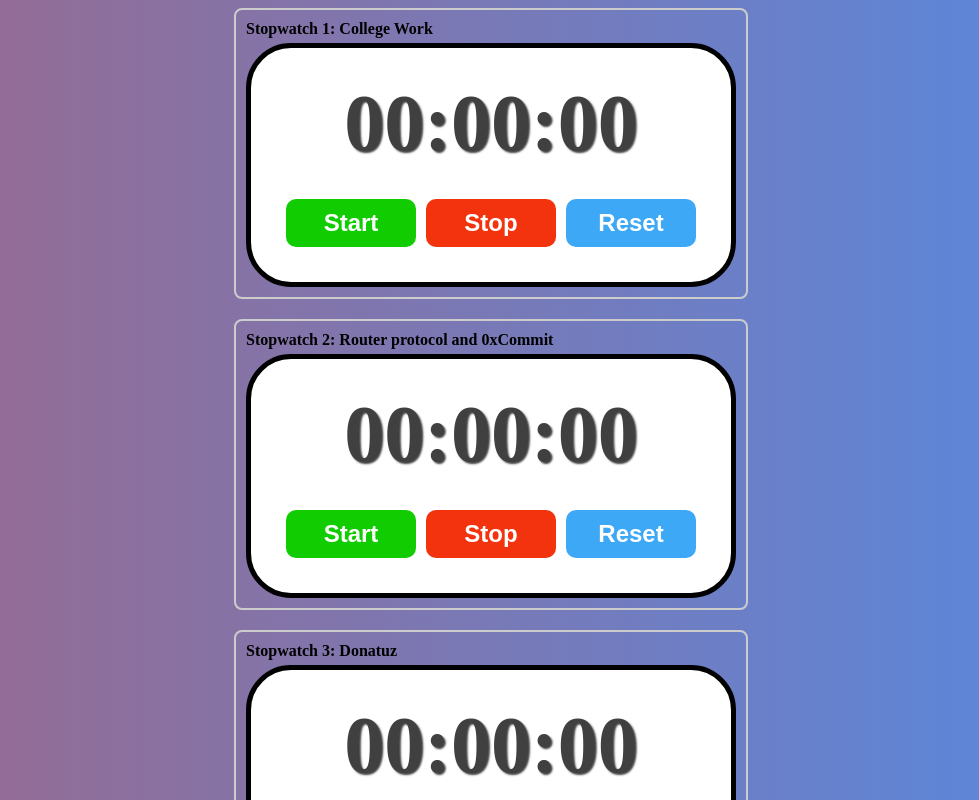
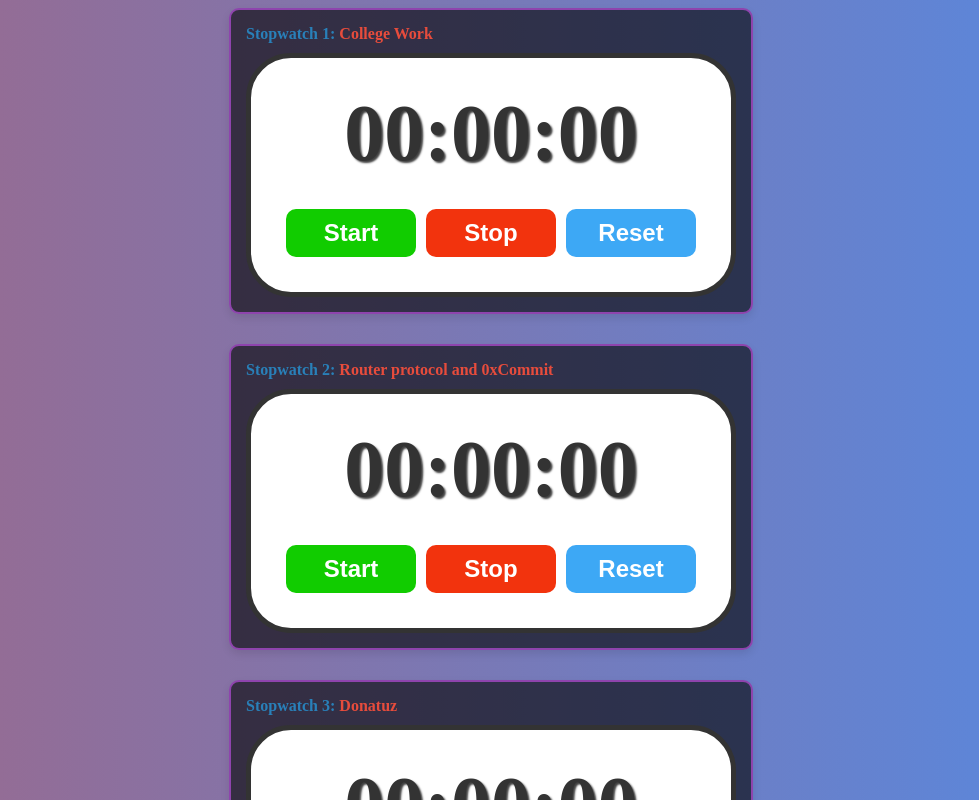
Before and after one commit to nayanatara07/Stopwatch, a React (Create React App) app: page / in a window 1280 px wide. Shown: the top 800 px of the page, without its empty margins (149-1128 px from the left). Built offline with nearby package versions, Linux system fonts and the light colour scheme.

Commit message:
beautifying boxes

```diff
--- a/src/assets/App.jsx
+++ b/src/assets/App.jsx
@@ -5,20 +5,21 @@ function App() {
     return (
         <>
             <div className="stopwatch-container">
-                <span className="stopwatch-label">Stopwatch 1: College Work</span>
+                <span className="stopwatch-label">Stopwatch 1: <span className="label-highlight">College Work</span></span>
                 <Stopwatch />
             </div>
             <div className="stopwatch-container">
-                <span className="stopwatch-label">Stopwatch 2: Router protocol and 0xCommit</span>
+                <span className="stopwatch-label">Stopwatch 2: <span className="label-highlight">Router protocol and 0xCommit</span></span>
                 <Stopwatch />
             </div>
             <div className="stopwatch-container">
-                <span className="stopwatch-label">Stopwatch 3: Donatuz</span>
+                <span className="stopwatch-label">Stopwatch 3: <span className="label-highlight">Donatuz</span></span>
                 <Stopwatch />
             </div>
         </>
     );
 
 
+
 }
 export default App;
--- a/src/assets/index.css
+++ b/src/assets/index.css
@@ -1,11 +1,12 @@
-body{
+body {
     display: flex;
     flex-direction: column;
     align-items: center;
     background: linear-gradient(to right, hsl(318, 20%, 51%), hsl(218, 70%, 61%));
+    color: #333; /* Default text color */
 }
 
-.stopwatch{
+.stopwatch {
     display: flex;
     flex-direction: column;
     align-items: center;
@@ -15,16 +16,16 @@ body{
     padding: 30px;
 }
 
-.display{
+.display {
     font-size: 5rem;
     font-family: ui-monospace;
     font-weight: bold;
-    color: hsl(0, 0%, 25%);
-    text-shadow: 2px 2px 2px hsla(0, 0%, 0%, 0.75);
+    color: #333; /* Dark gray text color */
+    text-shadow: 2px 2px 2px rgba(0, 0, 0, 0.75); /* Slight shadow for better contrast */
     margin-bottom: 25px;
 }
 
-.controls button{
+.controls button {
     font-size: 1.5rem;
     font-weight: bold;
     padding: 10px 20px;
@@ -37,34 +38,48 @@ body{
     transition: background-color 0.5s ease;
 }
 
-.start-button{
+.start-button {
     background-color: hsl(115, 100%, 40%);
 }
-.start-button:hover{
+
+.start-button:hover {
     background-color: hsl(115, 100%, 30%);
 }
-.stop-button{
+
+.stop-button {
     background-color: hsl(10, 90%, 50%);
 }
-.stop-button:hover{
+
+.stop-button:hover {
     background-color: hsl(10, 90%, 40%);
 }
-.reset-button{
+
+.reset-button {
     background-color: hsl(205, 90%, 60%);
 }
-.reset-button:hover{
+
+.reset-button:hover {
     background-color: hsl(205, 90%, 40%);
 }
 
 .stopwatch-container {
-        border: 2px solid #ccc; /* Border around the stopwatch container */
-        border-radius: 8px; /* Rounded corners */
-        padding: 10px; /* Add some padding inside the container */
-        margin-bottom: 20px; /* Add some space between each stopwatch container */
+    border: 2px solid #8e44ad; /* Purple border around the stopwatch container */
+    border-radius: 10px; /* Rounded corners */
+    padding: 15px; /* Add some padding inside the container */
+    margin-bottom: 30px; /* Add some space between each stopwatch container */
+    box-shadow: 0 4px 8px rgba(0, 0, 0, 0.1); /* Add a subtle shadow */
+    background-color: rgba(0, 0, 0, 0.6); /* Semi-transparent black background */
 }
+
+
 
 .stopwatch-label {
     display: block; /* Make the label a block element */
     font-weight: bold;
-        margin-bottom: 5px; /* Add some space between the label and the stopwatch */
+    margin-bottom: 10px; /* Add some space between the label and the stopwatch */
+    color: #2980b9; /* Blue color for the label */
 }
+
+.label-highlight {
+    color: #e74c3c; /* Red color for the highlighted part of the label */
+}
```
Lines whose indentation alone changed are shown as unchanged.
